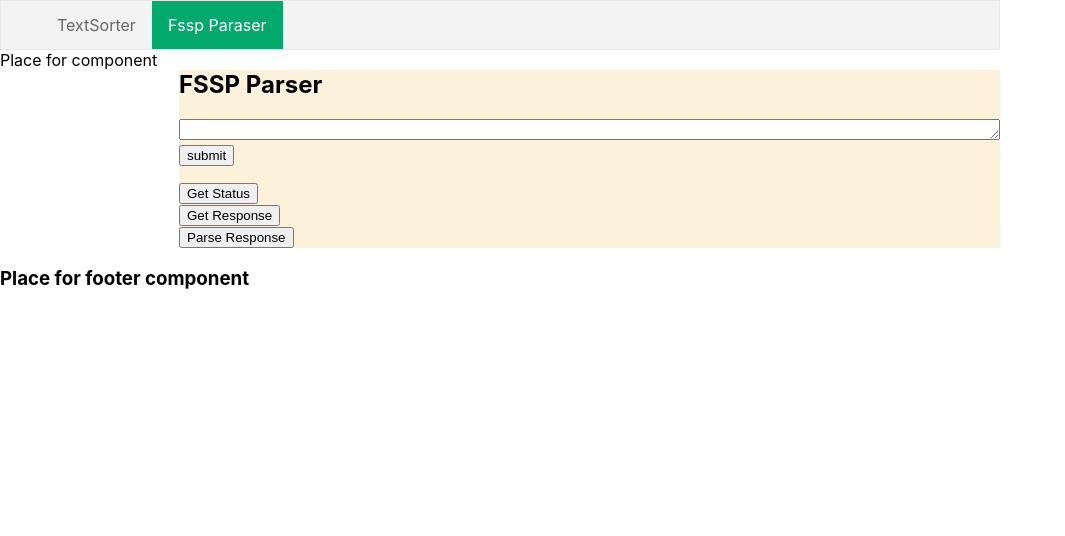
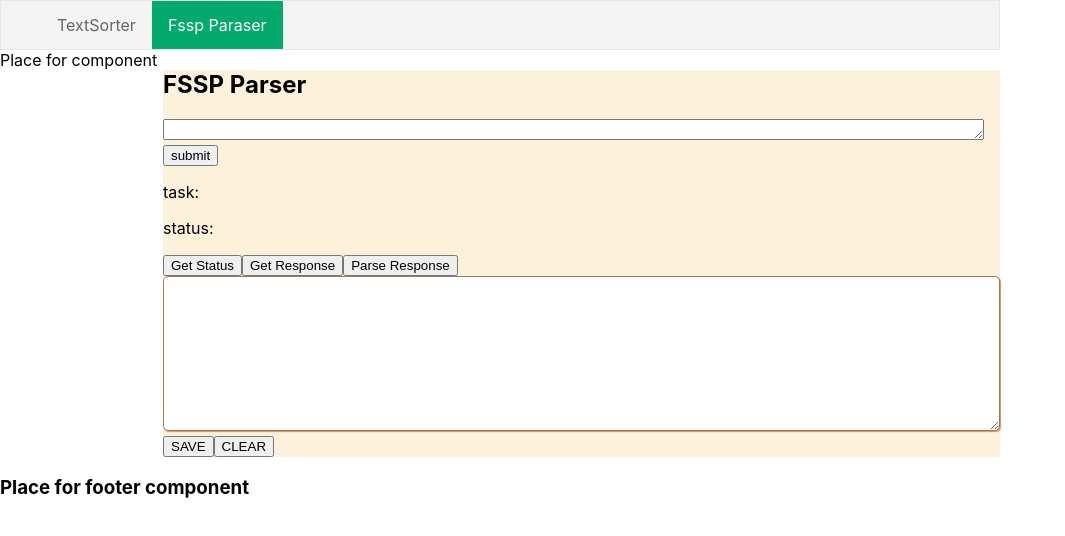
Before and after one commit to AndreyKonovalenko/toolkit, a React (Create React App) app in the folder client/: page /fsspparser in a window 1280 px wide. Shown: the top 536 px of the page, without its empty margins (0-1065 px from the left). Built offline with nearby package versions, Linux system fonts and the light colour scheme.

Commit message:
feat: added res parser logic

```diff
--- a/client/src/pages/FsspParser.js
+++ b/client/src/pages/FsspParser.js
@@ -1,4 +1,5 @@
 import React, { useState } from 'react';
+import CustomTextArea from '../components/CustomTextArea';
 import { createUseStyles, useTheme } from 'react-jss';
 
 let useStyles = createUseStyles((theme) => ({
@@ -10,28 +11,54 @@ const axios = require('axios');
 const baseUrl = '';
 //const baseUrl = 'https://api-ip.fssp.gov.ru/api/v1.0/';
 
-
-
-const sortText = (data) => {
-  data.forEach((element) => {
-    let re = /(\d+)(?:\.(\d{1,2}))?/g;
-    const found = element.subject.match(re);
-    console.log(found);
-  });
-}
-
-
-
 const FsspParser = (props) => {
   const theme = useTheme();
   const classes = useStyles({ ...props, theme });
   const [argString, setArgString] = useState('');
   const [task, setTask] = useState('');
+  const [status, setStatus] = useState('')
   const [resData, setResData] = useState('');
+  const [parsedRes, setParsedRes] = useState('');
+
+  const onSaveHandler = (id) => {
+    let copyText = document.getElementById(id);
+    copyText.select();
+    copyText.setSelectionRange(0, 99999); /*For mobile devices*/
+    document.execCommand('copy');
+  };
+
+  const sortText = (data) => {
+    if (data !== null) {
+      let result = '';
+      data.forEach((element) => {
+        // let re = /(\d+)(?:\.(\d{1,2}))?/g;
+        // const found = element.subject.match(re);
+        // console.log(parseFloat(found));
+        let ip_stutus = element.ip_end;
+
+        if (ip_stutus === "") {
+          ip_stutus = 'действующее'
+        }
+        else {
+          ip_stutus = 'прекращено' + element.ip_end;
+        }
+        result = result + element.exe_production + ' / ' + ip_stutus + ' / ' + element.subject + '\n';
+      });
+      setParsedRes(result);
+    }
+    else {
+      setParsedRes("there is no response yet!")
+    }
+  }
 
   const clearRequestString = () => {
     setArgString('');
   }
+  const clearFields = () => {
+    setParsedRes("");
+    setArgString("")
+    setStatus("")
+  };
 
   const getRequestHandler = (dataString) => {
     const req = dataString.split(' ');
@@ -53,12 +80,10 @@ const FsspParser = (props) => {
         console.log(task);
         setTask(task);
       })
-
       .catch((error) => {
         console.log(error);
       });
   }
-
 
   const onChangeHandler = (event) => {
     setArgString(event.target.value);
@@ -67,17 +92,15 @@ const FsspParser = (props) => {
   const onSubmitHandler = (event) => {
     event.preventDefault();
     getRequestHandler(argString);
-    clearRequestString();
-
+    // clearRequestString();
   };
 
 
   const handleEnterDown = event => {
-
     if (event.key === 'Enter') {
       event.preventDefault();
       getRequestHandler(argString);
-      clearRequestString();
+      //  clearRequestString();
     }
   }
 
@@ -117,6 +140,7 @@ const FsspParser = (props) => {
           },
         })
         .then((res) => {
+          setStatus(res.data.status);
           console.log(res.data.status);
         })
         .catch((error) => {
@@ -131,7 +155,6 @@ const FsspParser = (props) => {
   const onParseResponse = (event) => {
     event.preventDefault();
     sortText(resData);
-
   }
 
   const data = (
@@ -149,17 +172,25 @@ const FsspParser = (props) => {
         <div>
           <button onClick={onSubmitHandler}>submit</button>
         </div>
-        <p>{task}</p>
+        <p>task: {task}</p>
+        <p>status: {status}</p>
         <div>
           <button onClick={onGetStatus}>Get Status</button>
-        </div>
-        <div>
           <button onClick={onGetResponse}>Get Response</button>
-        </div>
-         <div>
           <button onClick={onParseResponse}>Parse Response</button>
         </div>
       </form>
+        <CustomTextArea
+        id={'result'}
+        onSubmit={()=>{}}
+        onChange={()=>{}}
+        value={parsedRes}
+        disabled={false}
+      />
+      <div>
+        <button onClick={() => onSaveHandler('result')}>SAVE</button>
+        <button onClick={clearFields}>CLEAR</button>
+      </div>
     </div>
   );
   return data;
```
